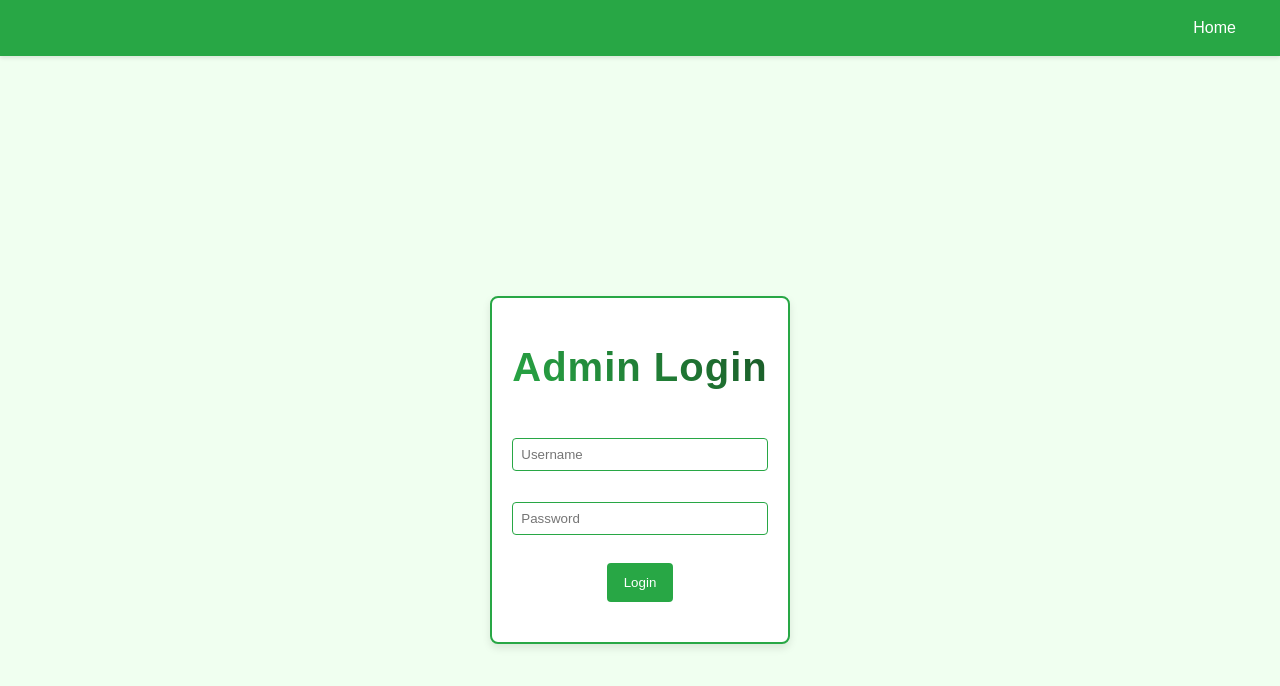
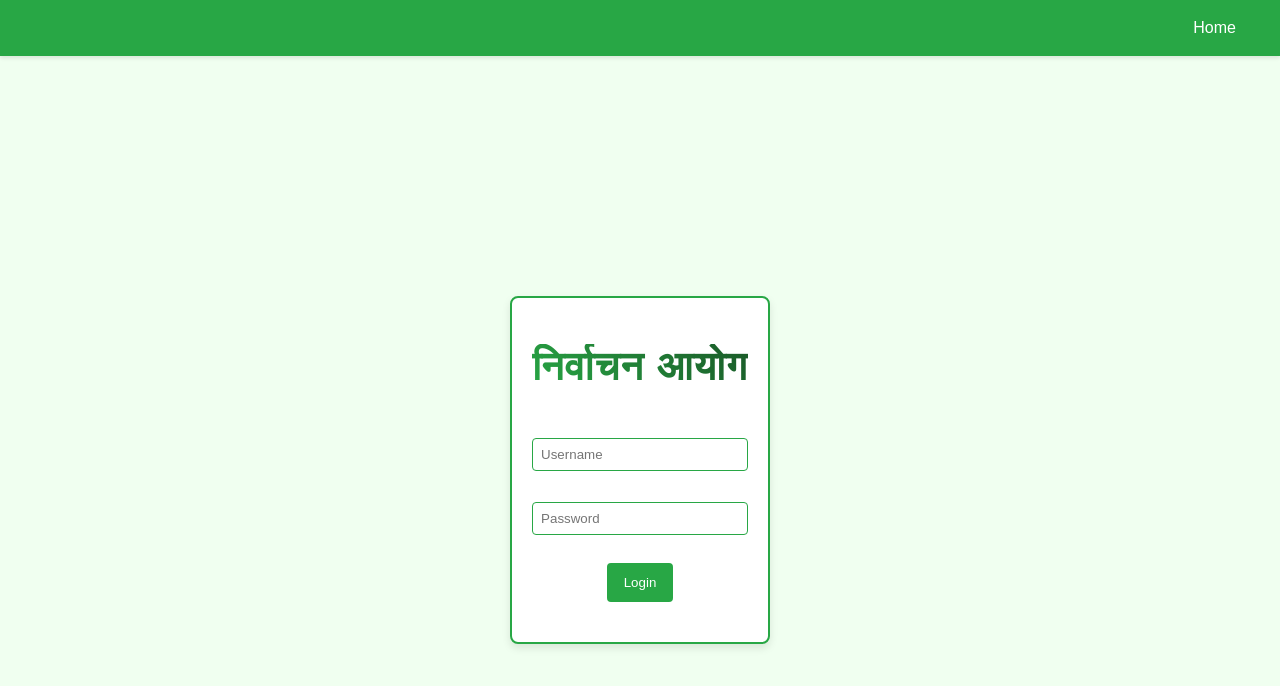
Before and after one commit to neha13singh/online-voting-with-otp_verification, a website: page frontend/views/admin.html in a window 1280 px wide. Drawn offline with Linux system fonts and the light colour scheme.

Commit message:
Update frontend views to localize headings in Hindi
- Changed the admin login and admin panel headings to "निर्वाचन आयोग".
- Updated the welcome message on the index page to "स्मार्ट मतदान पोर्टल".
- Modified the voting page heading to "अपना उम्मीदवार चुनें".

These changes enhance the user experience by providing localized content for Hindi-speaking users.

```diff
--- a/frontend/views/admin.html
+++ b/frontend/views/admin.html
@@ -156,7 +156,7 @@
     <div class="container">
         <!-- Login Section -->
         <div id="loginSection">
-            <h1>Admin Login</h1>
+            <h1>निर्वाचन आयोग</h1>
             <div class="form-group">
                 <input type="text" id="username" placeholder="Username">
             </div>
@@ -170,7 +170,7 @@
 
         <!-- Admin Panel Section -->
         <div id="adminPanel" class="hidden">
-            <h1>Admin Panel</h1>
+            <h1>निर्वाचन आयोग</h1>
 
             <!-- Add Candidate Section -->
             <div class="form-group">
```
Also changed, not shown: frontend/views/index.html (+1 -1 lines), frontend/views/vote.html (+1 -1 lines).
